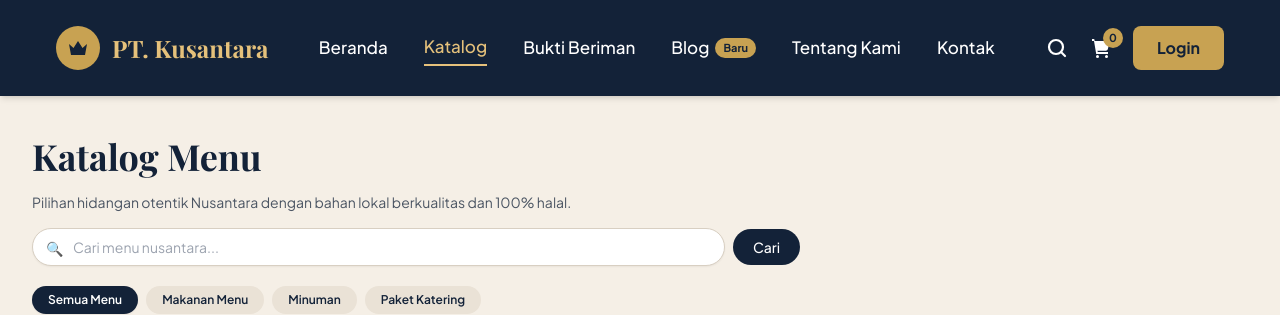
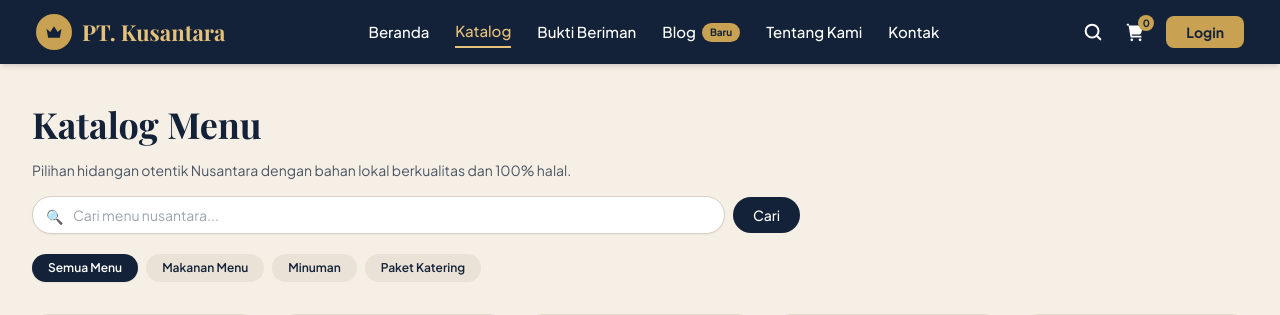
Before and after one commit to airalfa/uprak, a Laravel app: page /katalog in a window 1280 px wide. Shown: the top 315 px of the page. Run offline with Laravel 12, Linux system fonts and the light colour scheme; data comes from the database, SQL or seed files in the repository; some libraries are stand-ins or nearby versions.

Commit message:
update navbar irfan

```diff
--- a/resources/views/katalog.blade.php
+++ b/resources/views/katalog.blade.php
@@ -13,28 +13,28 @@
 </head>
 <body class="min-h-screen flex flex-col justify-between">
 
-    <!-- NAVBAR (disamakan dengan halaman Beranda/Dashboard) -->
+    <!-- NAVBAR (ukuran disamakan dengan halaman Beranda) -->
     <header class="bg-[#132238] text-white sticky top-0 z-50 shadow-md">
-        <div class="w-full px-5 sm:px-8 lg:px-14 h-20 lg:h-24 flex items-center justify-between">
+        <div class="w-full px-5 sm:px-7 lg:px-9 h-16 flex items-center justify-between">
 
             <!-- Logo -->
-            <a href="/" class="flex items-center gap-3">
-                <span class="w-11 h-11 rounded-full bg-[#C8A252] flex items-center justify-center">
-                    <svg class="w-6 h-6 text-[#132238]" viewBox="0 0 24 24" fill="currentColor" aria-hidden="true">
+            <a href="/" class="flex items-center gap-2.5">
+                <span class="w-9 h-9 rounded-full bg-[#C8A252] flex items-center justify-center">
+                    <svg class="w-5 h-5 text-[#132238]" viewBox="0 0 24 24" fill="currentColor" aria-hidden="true">
                         <path d="M3 8l4.5 4L12 5l4.5 7L21 8l-2 11H5L3 8z"/>
                     </svg>
                 </span>
-                <span class="font-serif-title text-2xl font-bold text-[#E5C17B]">PT. Kusantara</span>
+                <span class="font-serif-title text-[22px] font-bold text-[#E5C17B]">PT. Kusantara</span>
             </a>
 
             <!-- Menu -->
-            <nav class="hidden lg:flex items-center gap-9 text-[17px] font-medium">
+            <nav class="hidden lg:flex items-center gap-[26px] text-[15px] font-medium">
                 <a href="/" class="py-1 hover:text-[#E5C17B] transition {{ request()->is('/') ? 'text-[#E5C17B] border-b-2 border-[#E5C17B]' : '' }}">Beranda</a>
                 <a href="{{ route('katalog.index') }}" class="py-1 hover:text-[#E5C17B] transition {{ request()->is('katalog*') ? 'text-[#E5C17B] border-b-2 border-[#E5C17B]' : '' }}">Katalog</a>
                 <a href="/bukti-beriman" class="py-1 hover:text-[#E5C17B] transition {{ request()->is('bukti-beriman*') ? 'text-[#E5C17B] border-b-2 border-[#E5C17B]' : '' }}">Bukti Beriman</a>
                 <a href="/blog" class="py-1 flex items-center gap-1.5 hover:text-[#E5C17B] transition {{ request()->is('blog*') ? 'text-[#E5C17B] border-b-2 border-[#E5C17B]' : '' }}">
                     Blog
-                    <span class="bg-[#C8A252] text-[#132238] text-[11px] font-bold px-2 py-0.5 rounded-full">Baru</span>
+                    <span class="bg-[#C8A252] text-[#132238] text-[10px] font-bold px-2 py-0.5 rounded-full">Baru</span>
                 </a>
                 <a href="/tentang-kami" class="py-1 hover:text-[#E5C17B] transition {{ request()->is('tentang-kami*') ? 'text-[#E5C17B] border-b-2 border-[#E5C17B]' : '' }}">Tentang Kami</a>
                 <a href="/kontak" class="py-1 hover:text-[#E5C17B] transition {{ request()->is('kontak*') ? 'text-[#E5C17B] border-b-2 border-[#E5C17B]' : '' }}">Kontak</a>
@@ -43,22 +43,22 @@
             <!-- Kanan: cari, keranjang, login -->
             <div class="flex items-center gap-5">
                 <a href="{{ route('katalog.index') }}" aria-label="Cari" class="hover:text-[#E5C17B] transition">
-                    <svg class="w-6 h-6" viewBox="0 0 24 24" fill="none" stroke="currentColor" stroke-width="2.2" stroke-linecap="round" aria-hidden="true">
+                    <svg class="w-[22px] h-[22px]" viewBox="0 0 24 24" fill="none" stroke="currentColor" stroke-width="2.2" stroke-linecap="round" aria-hidden="true">
                         <circle cx="11" cy="11" r="7"/><path d="M20 20l-4-4"/>
                     </svg>
                 </a>
                 <a href="/checkout" aria-label="Keranjang" class="relative hover:text-[#E5C17B] transition">
-                    <svg class="w-6 h-6" viewBox="0 0 24 24" fill="currentColor" aria-hidden="true">
+                    <svg class="w-[22px] h-[22px]" viewBox="0 0 24 24" fill="currentColor" aria-hidden="true">
                         <path d="M3 3h2.2l.5 2H21l-2.2 8.2a2 2 0 01-1.9 1.5H8.4L8.8 16H19v2H7.2L5 5H3V3zm5.5 16a1.5 1.5 0 110 3 1.5 1.5 0 010-3zm9 0a1.5 1.5 0 110 3 1.5 1.5 0 010-3z"/>
                     </svg>
-                    <span class="absolute -top-2 -right-2.5 bg-[#C8A252] text-[#132238] text-[11px] font-bold w-5 h-5 rounded-full flex items-center justify-center">0</span>
+                    <span class="absolute -top-1.5 -right-2 bg-[#C8A252] text-[#132238] text-[10px] font-bold w-4 h-4 rounded-full flex items-center justify-center">0</span>
                 </a>
-                <a href="/login" class="bg-[#C8A252] hover:bg-[#b58e3e] text-[#132238] font-bold text-base px-6 py-2.5 rounded-lg transition">
+                <a href="/login" class="bg-[#C8A252] hover:bg-[#b58e3e] text-[#132238] font-bold text-sm px-5 py-1.5 rounded-lg transition">
                     Login
                 </a>
                 <!-- Tombol menu mobile -->
                 <button id="menu-toggle" class="lg:hidden" aria-label="Buka menu">
-                    <svg class="w-7 h-7" viewBox="0 0 24 24" fill="none" stroke="currentColor" stroke-width="2.2" stroke-linecap="round"><path d="M4 7h16M4 12h16M4 17h16"/></svg>
+                    <svg class="w-6 h-6" viewBox="0 0 24 24" fill="none" stroke="currentColor" stroke-width="2.2" stroke-linecap="round"><path d="M4 7h16M4 12h16M4 17h16"/></svg>
                 </button>
             </div>
         </div>
```
